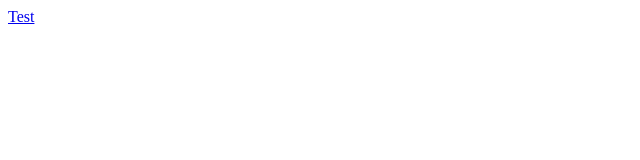
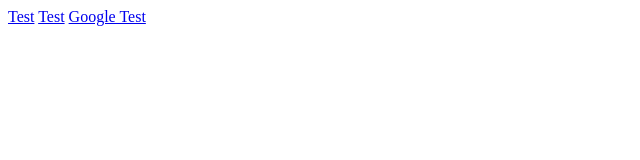
Before and after one commit to larsmaultsby/larsmaultsby.github.io, a plain HTML site: page index.html in a window 1280 px wide. Shown: the whole page, without its empty margins (0-640 px from the left). Drawn offline with Linux system fonts and the light colour scheme.

Commit message:
add chrome

```diff
--- a/index.html
+++ b/index.html
@@ -7,6 +7,8 @@
 </head>
 
 <body>
-    <a href="safari://www.google.com">Test</a>
+    <a href="safari-http://www.google.com">Test</a>
+    <a href="safari-https://www.google.com">Test</a>
+    <a href="googlechrome://www.google.com">Google Test</a>
 </body>
 </html>
```
